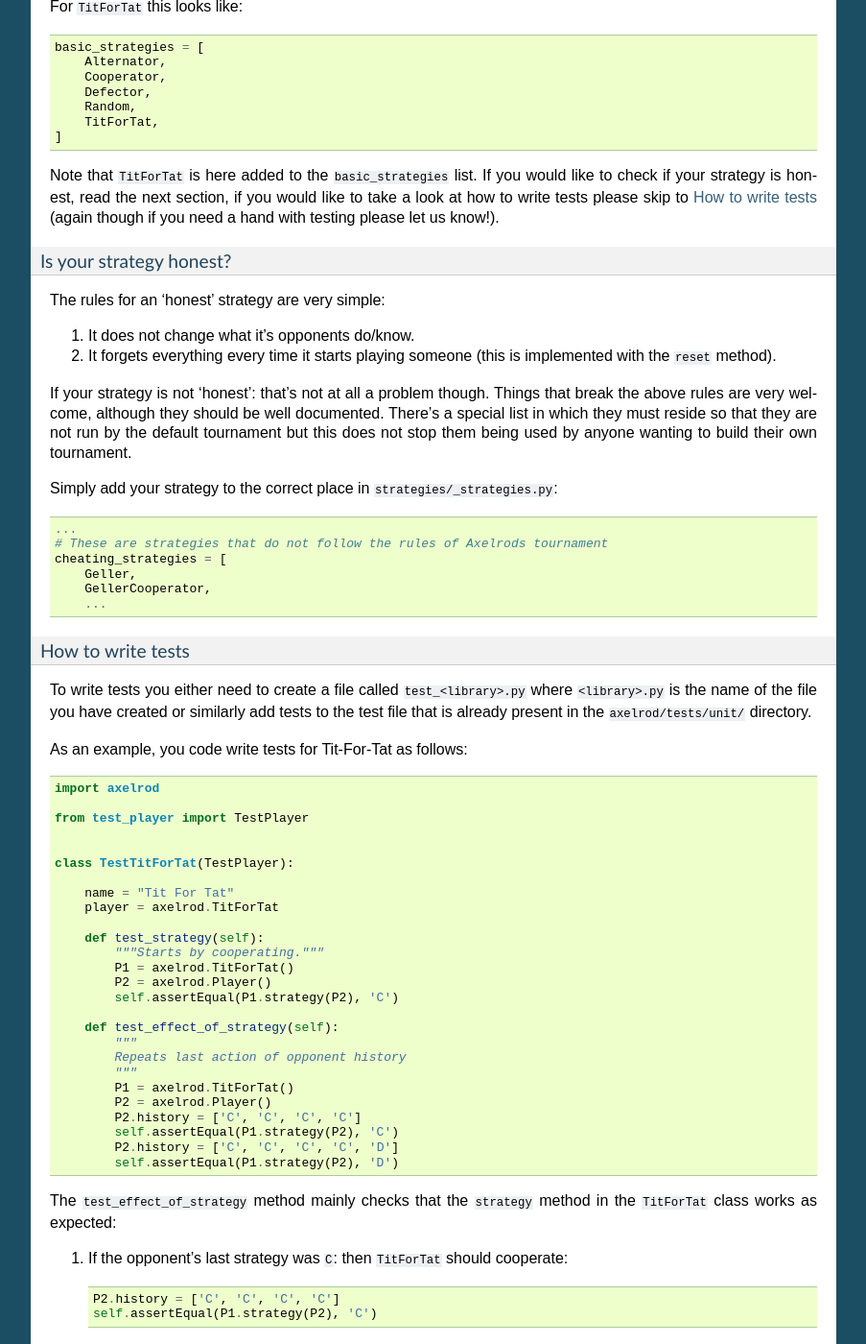
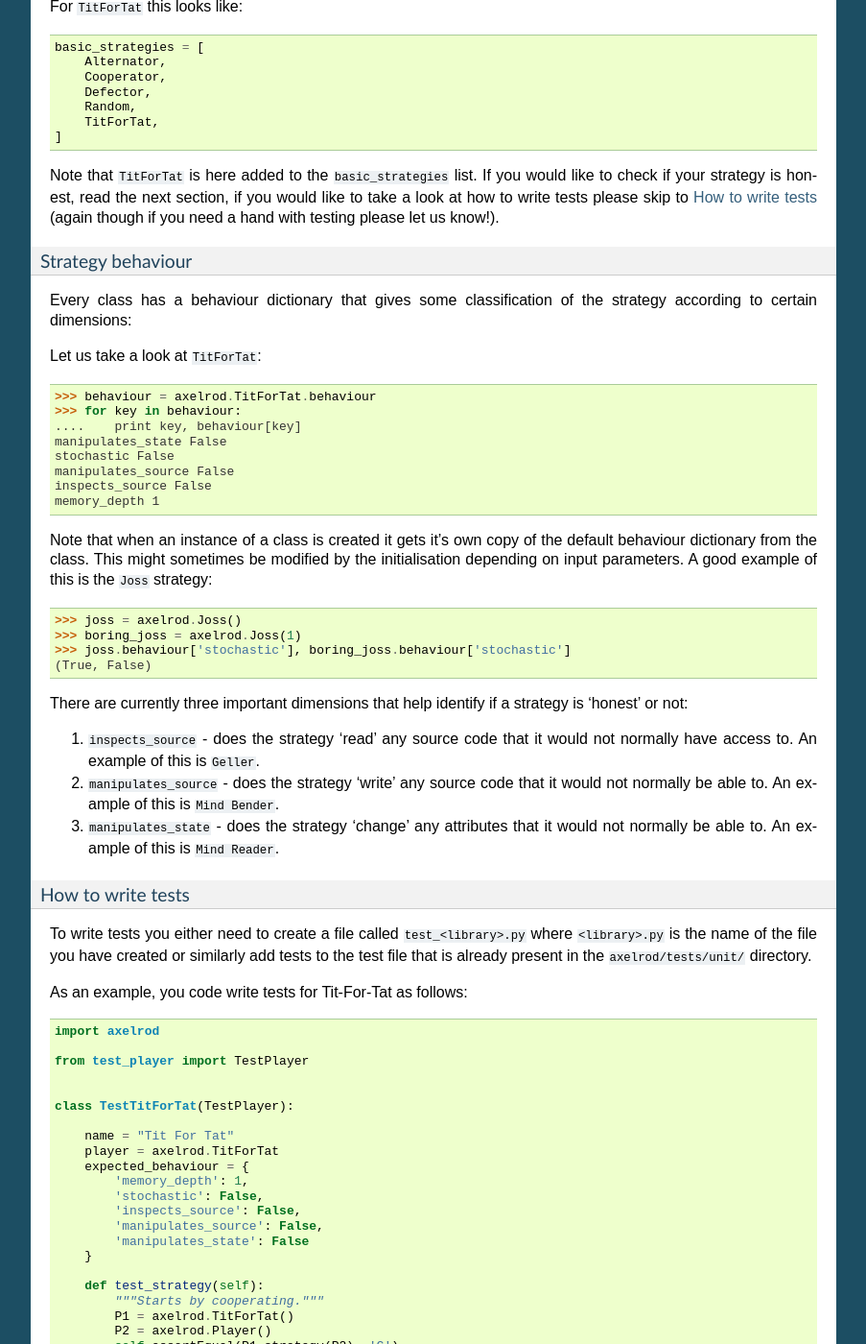
Before and after one commit to Axelrod-Python/Axelrod, a Sphinx documentation site: the page built from docs/contributing.rst, in a window 1280 px wide and 1400 px high, scrolled down 3213 px. Shown: the whole window at 96% size, without its empty margins (198-1101 px from the left). Built offline with Sphinx 7.4.7, drawn with Linux system fonts in a browser that asks for light colours; some of the changed text lies outside the part shown.

Commit message:
Adding explanation about the behaviour dictionary

```diff
--- a/docs/contributing.rst
+++ b/docs/contributing.rst
@@ -163,7 +163,7 @@ Once you have done that (**and you need to do this even if you have added a stra
     cheating_strategies
 
 You will most probably be adding the strategy to one of :code:`ordinary_strategies` or :code:`cheating_strategies`.
-If you are unsure take a look at the section: `Is your strategy honest?`_.
+If you are unsure take a look at the section: `Strategy behaviour`_.
 
 For :code:`TitForTat` this looks like::
 
@@ -178,26 +178,44 @@ For :code:`TitForTat` this looks like::
 Note that :code:`TitForTat` is here added to the :code:`basic_strategies` list.
 If you would like to check if your strategy is honest, read the next section, if you would like to take a look at how to write tests please skip to `How to write tests`_ (again though if you need a hand with testing please let us know!).
 
-Is your strategy honest?
-''''''''''''''''''''''''
+Strategy behaviour
+''''''''''''''''''
 
-The rules for an 'honest' strategy are very simple:
+Every class has a behaviour dictionary that gives some classification of the
+strategy according to certain dimensions::
 
-1. It does not change what it's opponents do/know.
-2. It forgets everything every time it starts playing someone (this is implemented with the :code:`reset` method).
+Let us take a look at :code:`TitForTat`::
 
-If your strategy is not 'honest': that's not at all a problem though.
-Things that break the above rules are very welcome, although they should be well documented.
-There's a special list in which they must reside so that they are not run by the default tournament but this does not stop them being used by anyone wanting to build their own tournament.
+    >>> behaviour = axelrod.TitForTat.behaviour
+    >>> for key in behaviour:
+    ....    print key, behaviour[key]
+    manipulates_state False
+    stochastic False
+    manipulates_source False
+    inspects_source False
+    memory_depth 1
 
-Simply add your strategy to the correct place in :code:`strategies/_strategies.py`::
+Note that when an instance of a class is created it gets it's own copy of the
+default behaviour dictionary from the class. This might sometimes be modified by
+the initialisation depending on input parameters. A good example of this is the
+:code:`Joss` strategy::
 
-    ...
-    # These are strategies that do not follow the rules of Axelrods tournament
-    cheating_strategies = [
-        Geller,
-        GellerCooperator,
-        ...
+    >>> joss = axelrod.Joss()
+    >>> boring_joss = axelrod.Joss(1)
+    >>> joss.behaviour['stochastic'], boring_joss.behaviour['stochastic']
+    (True, False)
+
+
+There are currently three important dimensions that help identify if a strategy
+is 'honest' or not:
+
+1. :code:`inspects_source` - does the strategy 'read' any source code that
+   it would not normally have access to. An example of this is :code:`Geller`.
+2. :code:`manipulates_source` - does the strategy 'write' any source code that
+   it would not normally be able to. An example of this is :code:`Mind Bender`.
+3. :code:`manipulates_state` - does the strategy 'change' any attributes that
+   it would not normally be able to. An example of this is :code:`Mind Reader`.
+
 
 How to write tests
 ''''''''''''''''''
@@ -215,6 +233,13 @@ As an example, you code write tests for Tit-For-Tat as follows::
 
         name = "Tit For Tat"
         player = axelrod.TitForTat
+        expected_behaviour = {
+            'memory_depth': 1,
+            'stochastic': False,
+            'inspects_source': False,
+            'manipulates_source': False,
+            'manipulates_state': False
+        }
 
         def test_strategy(self):
             """Starts by cooperating."""
@@ -319,6 +344,11 @@ Finally, there is a :code:`TestHeadsUp` class that streamlines the testing of tw
 
 The function :code:`versus_test` also accepts a :code:`random_seed` keyword, and like :code:`responses_test` the history is accumulated.
 
+The :code:`expected_behaviour` dictionary tests that the behaviour of the
+strategy is as expected (the tests for this is inherited in the :code:`init`
+method). Please be sure to classify new strategies according to the already
+present dimensions but if you create a new dimension you do not **need** to re
+classify all the other strategies (but feel free to! :)).
 
 How to run tests
 ''''''''''''''''
```
